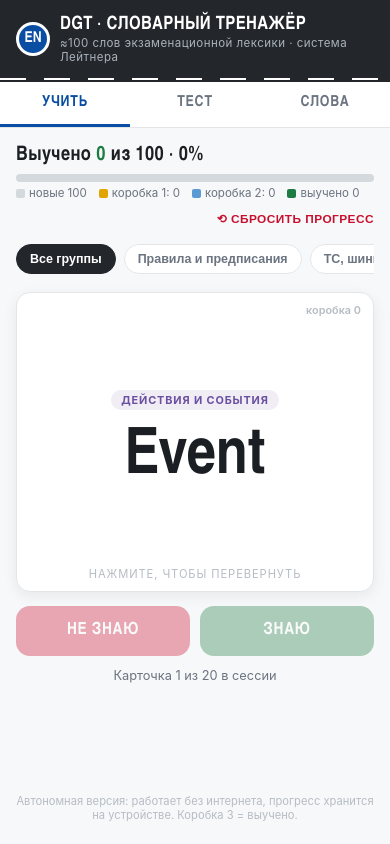
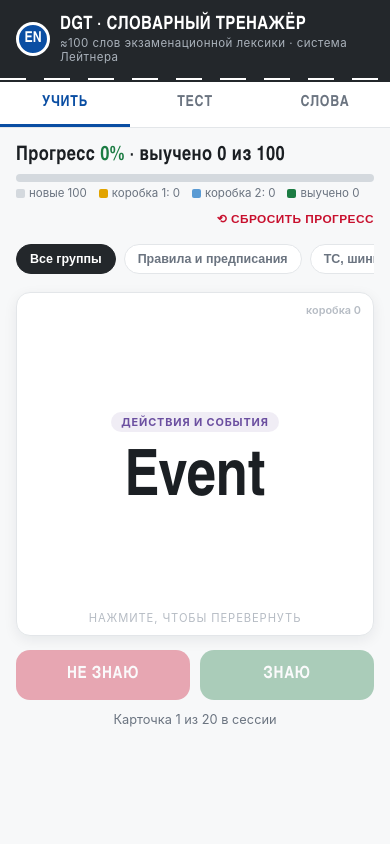
Before and after one commit to PAVELAVA/dgt-trainer, a plain HTML site: page index.html in a window 390 px wide. Drawn offline with Linux system fonts and the light colour scheme.

Commit message:
update index.html: full-screen layout, progress pct, cache v2

```diff
--- a/index.html
+++ b/index.html
@@ -83,7 +83,7 @@
   /* ---- карточка ---- */
   .card-zone{perspective:1200px}
   .flashcard{
-    position:relative;width:100%;height:300px;cursor:pointer;
+    position:relative;width:100%;height:clamp(300px, calc(100dvh - 500px), 540px);cursor:pointer;
     transform-style:preserve-3d;-webkit-transform-style:preserve-3d;
     transition:transform .45s cubic-bezier(.4,.1,.2,1);
   }
@@ -208,7 +208,6 @@
   <div id="view-quiz" style="display:none"></div>
   <div id="view-list" style="display:none"></div>
 </main>
-<footer>Автономная версия: работает без интернета, прогресс хранится на устройстве. Коробка 3 = выучено.</footer>
 
 <script>
 /* ===== Данные ===== */
@@ -376,7 +375,7 @@ function progressHTML(){
   let segs='';
   for(let i=0;i<4;i++) segs+=`<div class="seg" style="width:${(c[i]/n*100)}%;background:${cols[i]}"></div>`;
   return `<div class="progress">
-    <div class="bigstat">Выучено <b>${c[3]}</b> из ${n} · ${Math.round(c[3]/n*100)}%</div>
+    <div class="bigstat">Прогресс <b>${Math.round(boxes.reduce((s,b)=>s+b,0)/(3*n)*100)}%</b> · выучено ${c[3]} из ${n}</div>
     <div class="bar">${segs}</div>
     <div class="legend">
       <span><i style="background:${cols[0]}"></i>новые ${c[0]}</span>
@@ -573,9 +572,7 @@ function renderList(){
 /* ===== init ===== */
 if('serviceWorker' in navigator){ navigator.serviceWorker.register('sw.js').catch(()=>{}); }
 loadState();
-if(!storageOK){
-  document.querySelector('footer').textContent='Внимание: хранилище недоступно — прогресс не сохранится после закрытия. Откройте файл в приложении Documents.';
-}
+if(!storageOK){ setTimeout(()=>toast('Хранилище недоступно: прогресс не сохранится'),600); }
 renderLearn();
 </script>
 </body>
```
